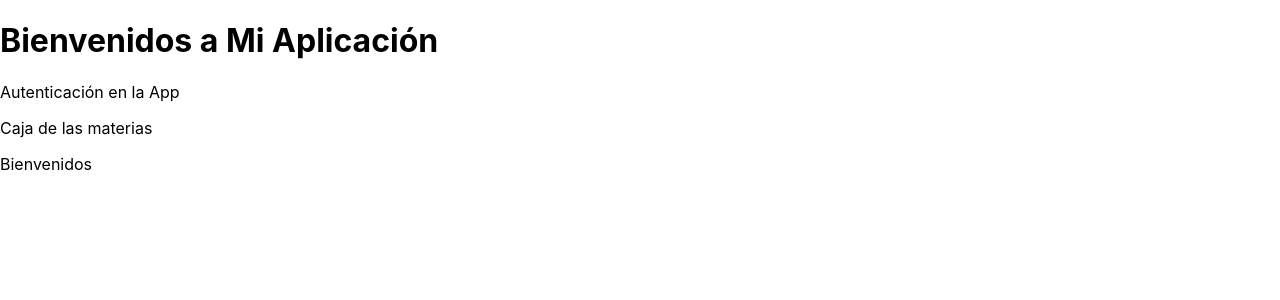
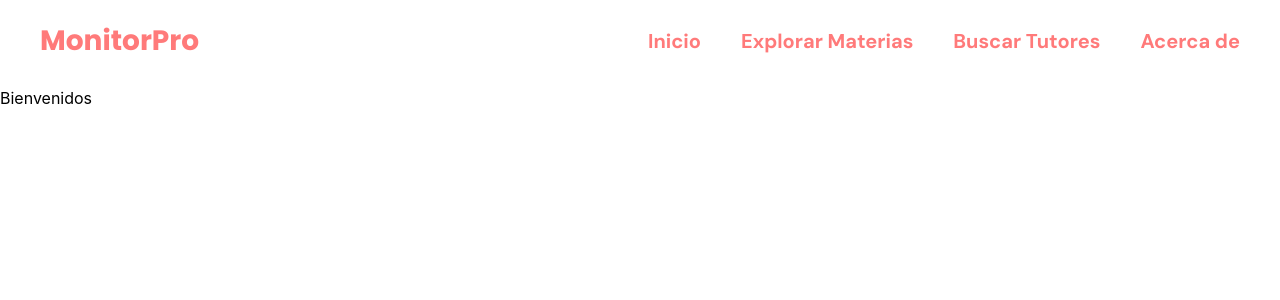
Before and after one commit to Computer-Society-Uniandes/Monitorias, a React (Create React App) app: page / in a window 1280 px wide. Shown: the top 300 px of the page. Built offline with nearby package versions, Linux system fonts and the light colour scheme.

Commit message:
Avances header campos

```diff
--- a/public/index.html
+++ b/public/index.html
@@ -15,6 +15,10 @@
       user's mobile device or desktop. See https://developers.google.com/web/fundamentals/web-app-manifest/
     -->
     <link rel="manifest" href="%PUBLIC_URL%/manifest.json" />
+    <link rel="preconnect" href="https://fonts.googleapis.com">
+    <link rel="preconnect" href="https://fonts.gstatic.com" crossorigin>
+    <link href="https://fonts.googleapis.com/css2?family=Poppins:ital,wght@0,100;0,200;0,300;0,400;0,500;0,600;0,700;0,800;0,900;1,100;1,200;1,300;1,400;1,500;1,600;1,700;1,800;1,900&display=swap" rel="stylesheet">
+    <link href="https://fonts.googleapis.com/css2?family=DM+Sans:ital,opsz,wght@0,9..40,100..1000;1,9..40,100..1000&family=Poppins:ital,wght@0,100;0,200;0,300;0,400;0,500;0,600;0,700;0,800;0,900;1,100;1,200;1,300;1,400;1,500;1,600;1,700;1,800;1,900&display=swap" rel="stylesheet">
     <!--
       Notice the use of %PUBLIC_URL% in the tags above.
       It will be replaced with the URL of the `public` folder during the build.
--- a/src/Components/Header.js
+++ b/src/Components/Header.js
@@ -1,11 +1,19 @@
 // src/Components/Header.js
 import React from 'react';
+import'../Style/Header.css'
 
 const Header = () => {
   return (
-    <div>
-      <h1>Bienvenidos a Mi Aplicación</h1>
-    </div>
+    <header className='header'>
+      <a href = "/" className='logo'>MonitorPro</a>
+      <nav className='navbar'>
+        <a href = "/">Inicio</a>
+        <a href = "/">Explorar Materias</a>
+        <a href = "/">Buscar Tutores</a>
+        <a href = "/">Acerca de</a>
+      </nav>
+
+    </header>
   );
 }
 
--- a/src/Style/Header.css
+++ b/src/Style/Header.css
@@ -0,0 +1,52 @@
+.header {
+    box-sizing: border-box;
+    position: fixed;
+    top: 0;
+    left: 0;
+    width: 100%;
+    padding-left: 40px;
+    padding-right: 40px;
+    padding-top: 20px;
+    padding-bottom: 20px;
+    background: white;
+    display: flex;
+    justify-content: space-between;
+    align-items: center;
+    z-index: 100;
+}
+
+.logo {
+    font-size: 28px;
+    color: #FF7A7A;
+    font-weight: 700;
+    font-family: "Poppins", sans-serif;
+    text-decoration: none;
+}
+
+.navbar a {
+    position: relative;
+    font-size: 20px;
+    text-decoration: none;
+    font-weight: 700;
+    color: #FF7A7A;
+    font-family: "DM Sans", sans-serif;
+    margin-left: 40px;
+    align-items: center;
+}
+
+.navbar a:before
+{
+    content: '';
+    position: absolute;
+    top: 100%;
+    left: 0;
+    width: 0%;
+    height: 2px;
+    background: #FF7A7A;
+    transition: width .2s;
+}
+
+.navbar a:hover::before
+{
+   width: 100%;
+}
```
Also changed, not shown: 1 other file (tests, documents, lock files or other folders).
